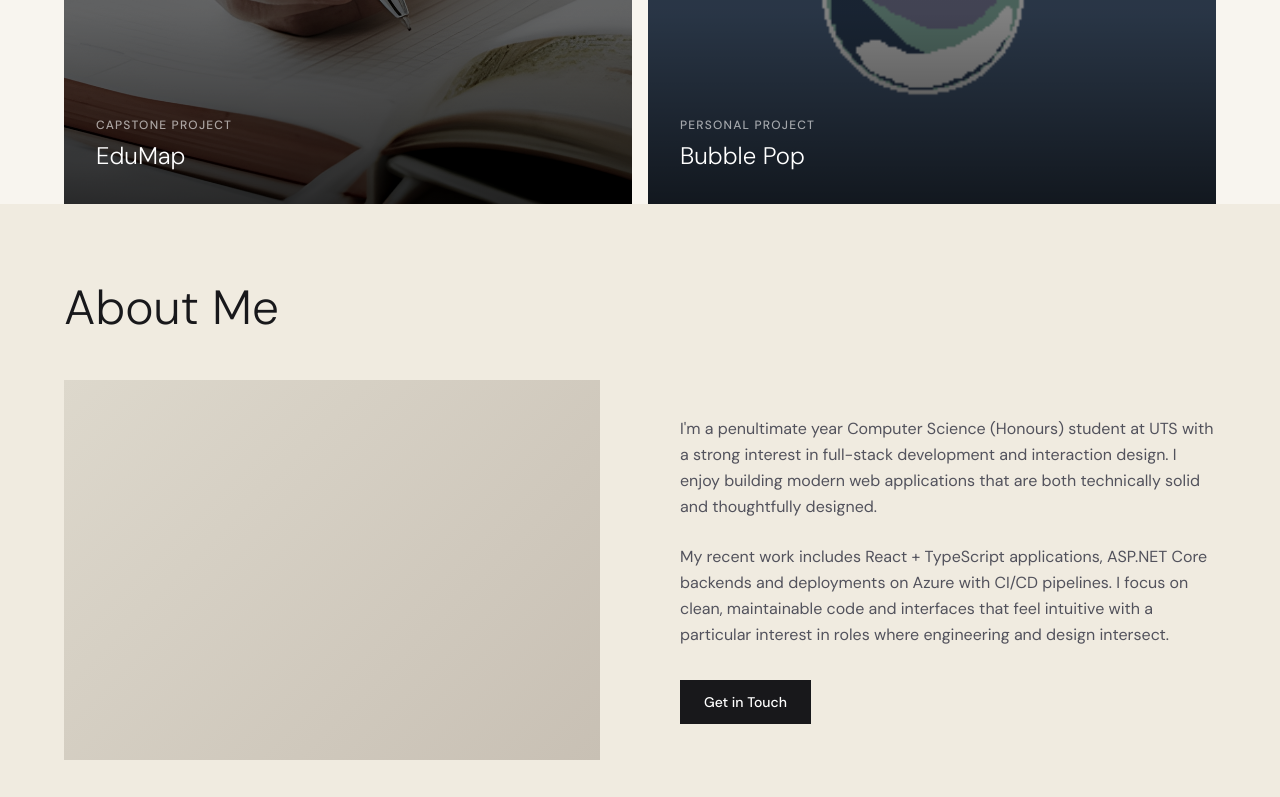
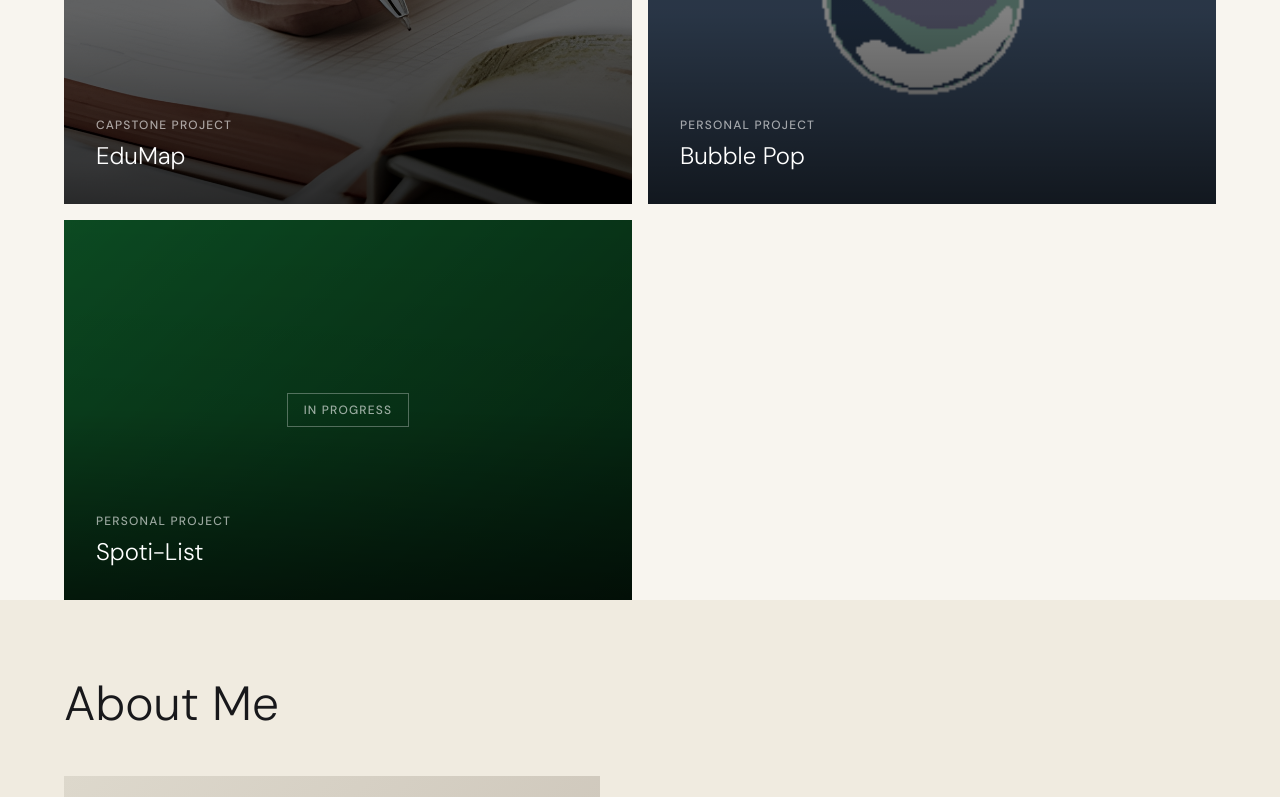
Before and after one commit to d4n1elliu/Portfolio, a React (Vite) app in the folder portfolio-frontend/: page / in a window 1280 px wide. Shown: the part 544-1341 px from the top of the page. Built offline with nearby package versions, Linux system fonts and the light colour scheme.

Commit message:
ui: update project section with Spoti-list entry

```diff
--- a/portfolio-frontend/src/components/ui/ProjectCard.tsx
+++ b/portfolio-frontend/src/components/ui/ProjectCard.tsx
@@ -7,6 +7,9 @@ const projectAssets: Record<string, { image?: string; gradient: string }> = {
     image: "/images/bubblepop.png",
     gradient: "linear-gradient(135deg, #a8c8f0 0%, #78a8e0 50%, #5890d0 100%)",
   },
+  "Spoti-List": {
+    gradient: "linear-gradient(135deg, #1db954 0%, #158a3e 50%, #0d5c2a 100%)",
+  },
 };
 
 const FALLBACK_GRADIENT = "linear-gradient(135deg, #aaaaaa 0%, #666666 100%)";
@@ -15,18 +18,22 @@ export function ProjectCard({
   title,
   tag,
   link,
+  comingSoon = false,
 }: {
   title: string;
   tag: string;
   link: string;
+  comingSoon?: boolean;
 }) {
   const asset = projectAssets[title] ?? { gradient: FALLBACK_GRADIENT };
+  const Wrapper = comingSoon ? "div" : "a";
+  const wrapperProps = comingSoon
+    ? {}
+    : { href: link, target: "_blank", rel: "noreferrer" };
 
   return (
-    <a
-      href={link}
-      target="_blank"
-      rel="noreferrer"
+    <Wrapper
+      {...(wrapperProps as object)}
       className="group relative block overflow-hidden"
       style={{ height: "380px" }}
     >
@@ -40,11 +47,19 @@ export function ProjectCard({
       ) : (
         <div
           className="absolute inset-0 transition-transform duration-500 group-hover:scale-105"
-          style={{ background: asset.gradient, filter: "brightness(70%)" }}
+          style={{ background: asset.gradient, filter: comingSoon ? "brightness(40%)" : "brightness(70%)" }}
         />
       )}
 
       <div className="absolute inset-0 bg-gradient-to-t from-black/60 via-black/10 to-transparent" />
+
+      {comingSoon && (
+        <div className="absolute inset-0 flex items-center justify-center">
+          <span className="border border-white/30 px-4 py-2 text-xs font-medium uppercase tracking-widest text-white/60">
+            In Progress
+          </span>
+        </div>
+      )}
 
       <div className="absolute bottom-0 left-0 p-8">
         <span className="text-xs font-medium uppercase tracking-widest text-white/60">
@@ -52,6 +67,6 @@ export function ProjectCard({
         </span>
         <h3 className="mt-1 text-2xl font-light text-white">{title}</h3>
       </div>
-    </a>
+    </Wrapper>
   );
 }
--- a/portfolio-frontend/src/data/userProfile.ts
+++ b/portfolio-frontend/src/data/userProfile.ts
@@ -48,6 +48,16 @@ export const PROFILE = {
         "A fun interactive bubble-popping game built as a personal project to explore game mechanics and DOM interactions.",
       tech: ["HTML/CSS", "JavaScript"],
       links: { link: "https://github.com/d4n1elliu" },
+      comingSoon: false as const,
+    },
+    {
+      title: "Spoti-List",
+      tag: "Personal Project",
+      description:
+        "Spotify playlist analytics dashboard. Visualises playlist insights with reusable components and charts.",
+      tech: ["React", "TailwindCSS", "TypeScript", "Node.js", "Microsoft Azure"],
+      links: { link: "https://github.com/d4n1elliu/Spoti-list" },
+      comingSoon: true as const,
     },
   ],
 
--- a/portfolio-frontend/src/sections/ProjectsSection.tsx
+++ b/portfolio-frontend/src/sections/ProjectsSection.tsx
@@ -6,7 +6,13 @@ export function Projects() {
     <section id="projects" className="mt-10 px-8 md:px-16">
       <div className="grid gap-4 md:grid-cols-2">
         {PROFILE.projects.map((p) => (
-          <ProjectCard key={p.title} title={p.title} tag={p.tag} link={p.links.link} />
+          <ProjectCard
+            key={p.title}
+            title={p.title}
+            tag={p.tag}
+            link={p.links.link}
+            comingSoon={"comingSoon" in p ? p.comingSoon : false}
+          />
         ))}
       </div>
     </section>
```
